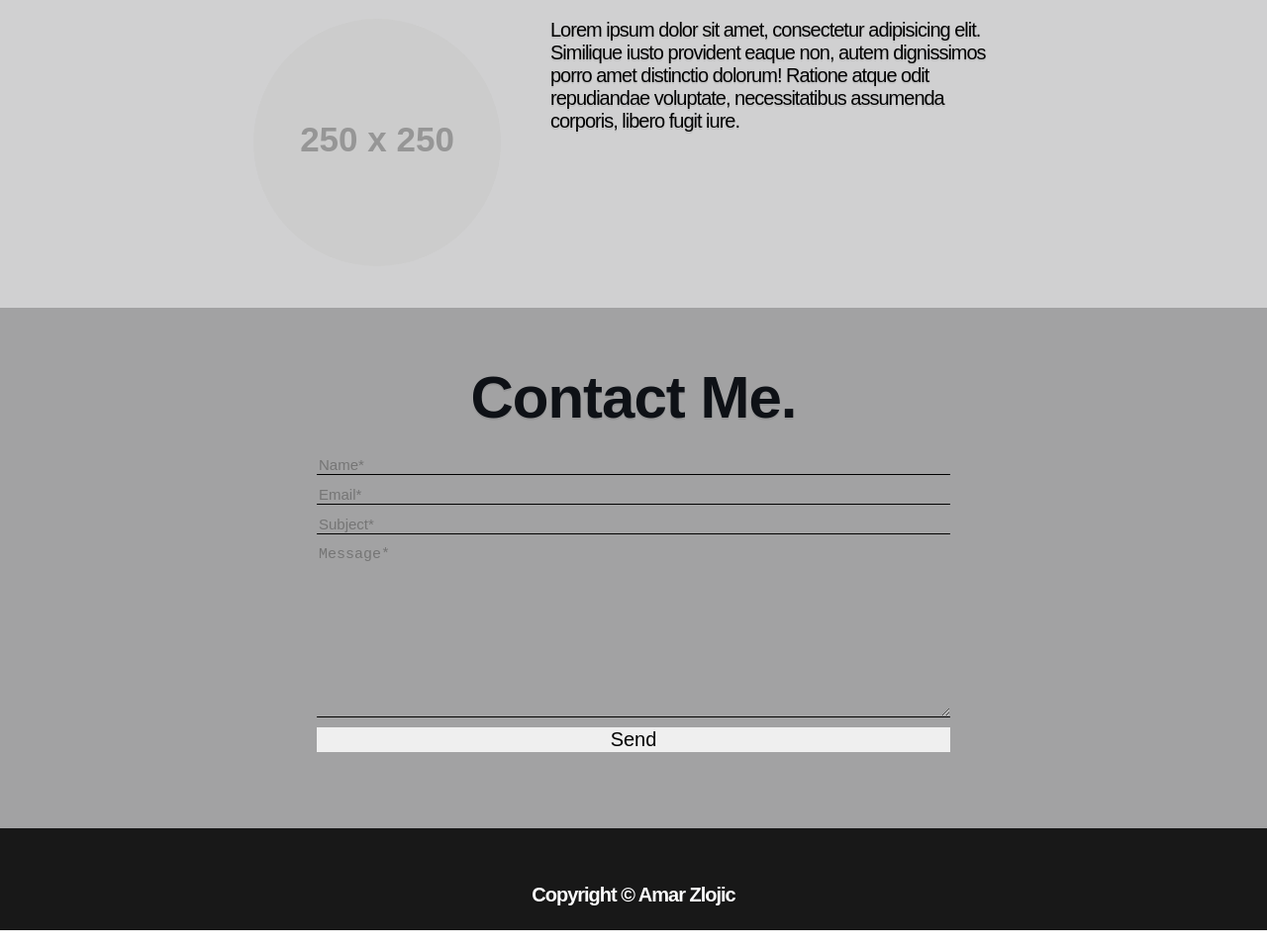
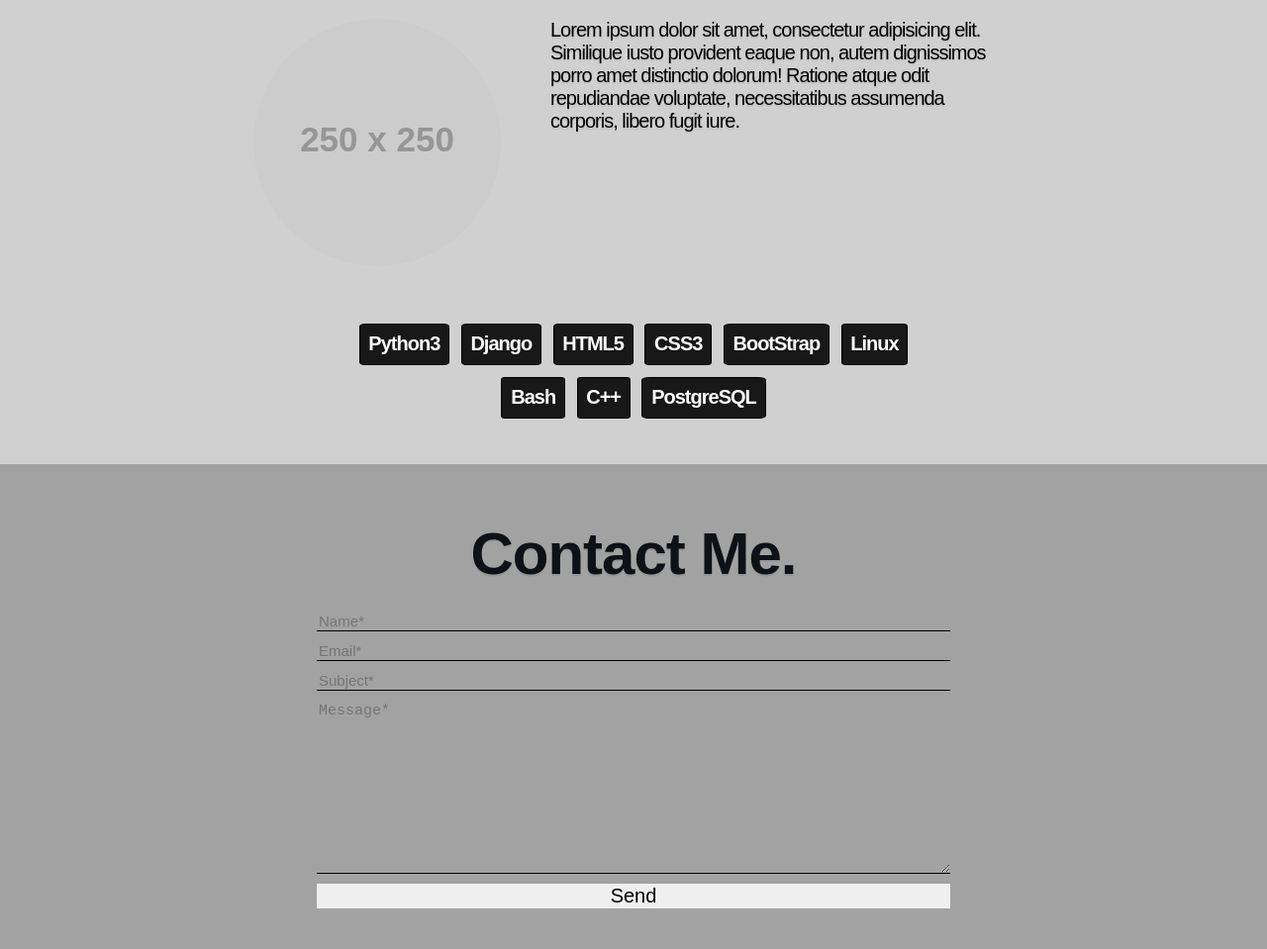
Before and after one commit to amar771/web-portfolio, a plain HTML site: page index.html in a window 1280 px wide. Shown: the part 1778-2737 px from the top of the page at 99% size. Drawn offline with Linux system fonts and the light colour scheme; placeholder pictures from the web are drawn by us.

Commit message:
Added small skill boxes in about me section

```diff
--- a/index.html
+++ b/index.html
@@ -134,6 +134,18 @@
           <div class="profile-description">
             Lorem ipsum dolor sit amet, consectetur adipisicing elit. Similique iusto provident eaque non, autem dignissimos porro amet distinctio dolorum! Ratione atque odit repudiandae voluptate, necessitatibus assumenda corporis, libero fugit iure.
           </div>
+
+          <div class="skill-list-flex">
+            <div class="skill-item">Python3</div>
+            <div class="skill-item">Django</div>
+            <div class="skill-item">HTML5</div>
+            <div class="skill-item">CSS3</div>
+            <div class="skill-item">BootStrap</div>
+            <div class="skill-item">Linux</div>
+            <div class="skill-item">Bash</div>
+            <div class="skill-item">C++</div>
+            <div class="skill-item">PostgreSQL</div>
+          </div>
         </div>
       </section>
     </article>
--- a/style.css
+++ b/style.css
@@ -202,6 +202,7 @@ h3 text with title and p with description*/
     -webkit-text-fill-color: #A7A8AA;
 }
 
+
 /* Center image */
 .center-image-container {
     padding: 0;
@@ -240,6 +241,7 @@ h3 text with title and p with description*/
 .profile-container {
     display: grid;
     grid-template-columns: 1fr 4fr;
+    grid-template-rows: auto;
     grid-gap: 5em;
     margin-left: 30vw;
     margin-right: 30vw;
@@ -263,6 +265,31 @@ h3 text with title and p with description*/
     text-align: center;
     -webkit-text-fill-color: black;
     text-align: left;
+}
+
+.skill-list-flex {
+    grid-column-start: 1;
+    grid-column-end: 3;
+    justify-self: center;
+
+    display: flex;
+    flex-flow: row wrap;
+    justify-content: center;
+}
+
+.skill-item {
+    margin: 1%;
+    border: 1px solid black;
+    font-size: 2em;
+    -webkit-text-fill-color: #FEFEFF;
+    background-color: #181818 ;
+    border-radius: 7%;
+    padding: 1.5%;
+}
+
+.skill-item:hover {
+    -webkit-text-fill-color: #181818;
+    background-color: #FEFEFF;
 }
 
 /* Contact Form */
@@ -427,8 +454,14 @@ h3 text with title and p with description*/
     .profile-container {
         display: grid;
         grid-template-columns: 1fr;
+        grid-template-rows: auto;
         margin-left: 25vw;
         margin-right: 25vw;
+    }
+
+    .skill-list-flex {
+        grid-column-start: 1;
+        grid-column-end: 2;
     }
 
     .profile-description {
```
